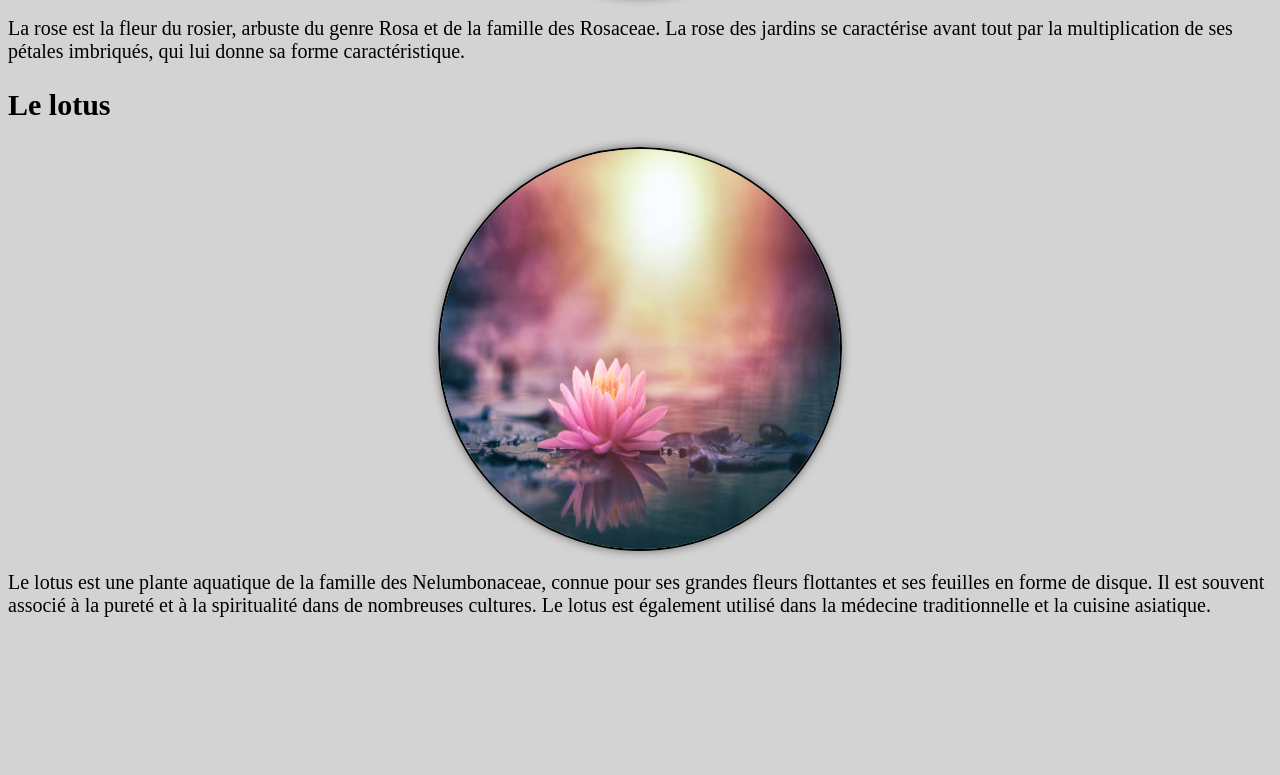
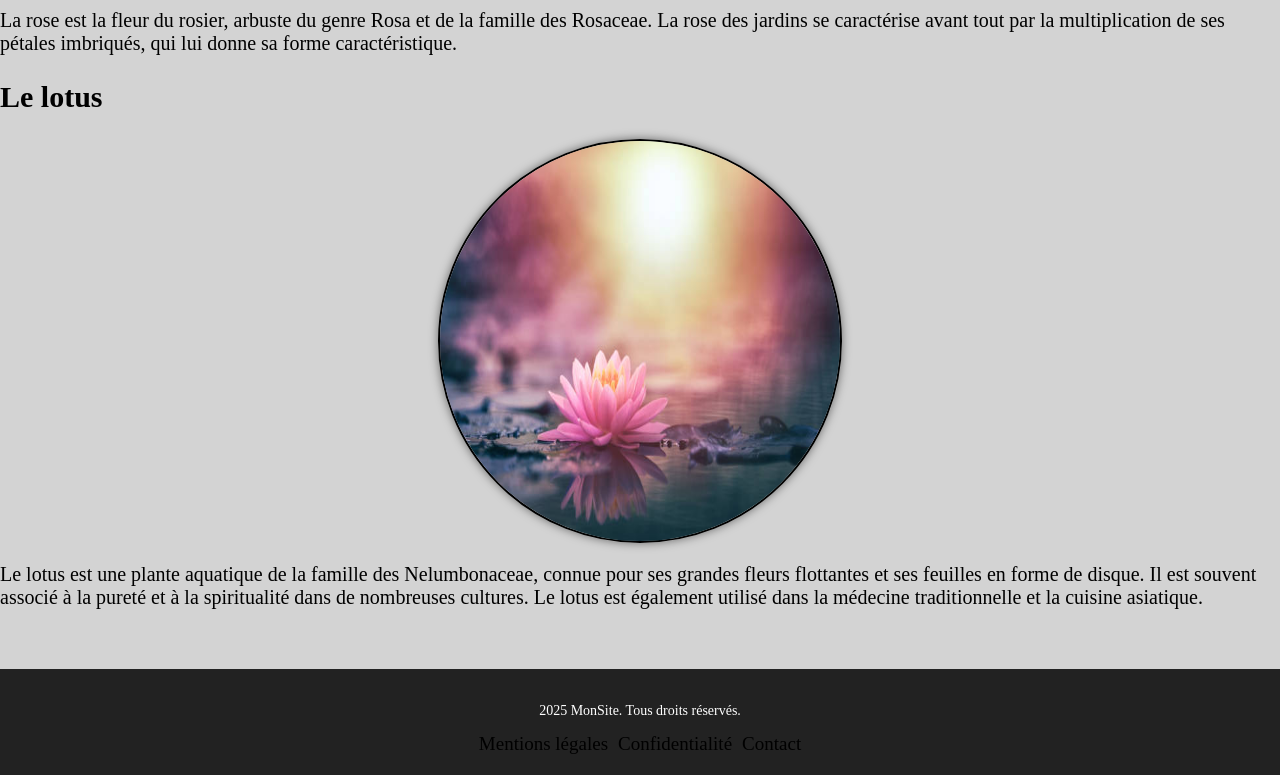
Before and after one commit to SoWeb101/projet1, a plain HTML site: page index.html in a window 1280 px wide. Shown: the part 1231-2006 px from the top of the page. Before the commit the page ends 1908 px from the top, so only its background shows below. Drawn offline with Linux system fonts and the light colour scheme.

Commit message:
add footer

```diff
--- a/index.html
+++ b/index.html
@@ -8,7 +8,7 @@
     <link rel="stylesheet" href="style.css">
 </head>
 <body>
-
+    <div class="page-container"></div>
         <header>
     <h1 id="com">Les belles fleurs</h1>
      <nav class="navbar">
@@ -35,7 +35,15 @@
 </section>
 
     <footer>
-
-    </footer>
+  <div class="footer-content">
+    <p>2025 MonSite. Tous droits réservés.</p>
+    <div class="footer-links">
+      <a href="#">Mentions légales</a>
+      <a href="#">Confidentialité</a>
+      <a href="#">Contact</a>
+    </div>
+  </div>
+</footer>
+</div>
 </body>
 </html>
--- a/style.css
+++ b/style.css
@@ -1,4 +1,12 @@
 /*version mobile first*/
+
+/* Fait du body une boîte flexible verticale */
+html, body {
+  height: 100%;
+  margin: 0;
+}
+
+
 #com {
     color: red;
     font-size: 28px;
@@ -21,7 +29,7 @@ header {
 .nav-list {
     list-style-type: none;
     padding: 0;
-    margin: 0;
+    margin-top: 20px;
     display: flex;
     gap: 20px;
     align-items: center;
@@ -59,11 +67,51 @@ section{
     transform: scale(0.9);
 }
 
+footer {
+    display: flex;
+    flex-direction: column;
+  background-color: #222;
+  color: #fff;
+  padding: 20px 15px;
+  text-align: center;
+  font-size: 14px;
+}
+
+.footer a {
+  color: #aaa;
+  text-decoration: none;
+  margin: 0 10px;
+  transition: color 0.3s;
+}
+
+.footer a:hover {
+  color: #fff;
+}
+
+.footer-links {
+  margin-top: 10px;
+  display: flex;
+  justify-content: center;
+  flex-wrap: wrap;
+  gap: 10px;
+}
+
 /* Tablette et plus */
 @media (min-width: 768px) {
   body {
     font-size: 18px;
     background: lightgray;
+  }
+
+   .footer-content {
+    justify-content: space-between;
+    align-items: center;
+    max-width: 1000px;
+    margin: 0 auto;
+  }
+
+  .footer-links {
+    margin-top: 0;
   }
 }
 
```
